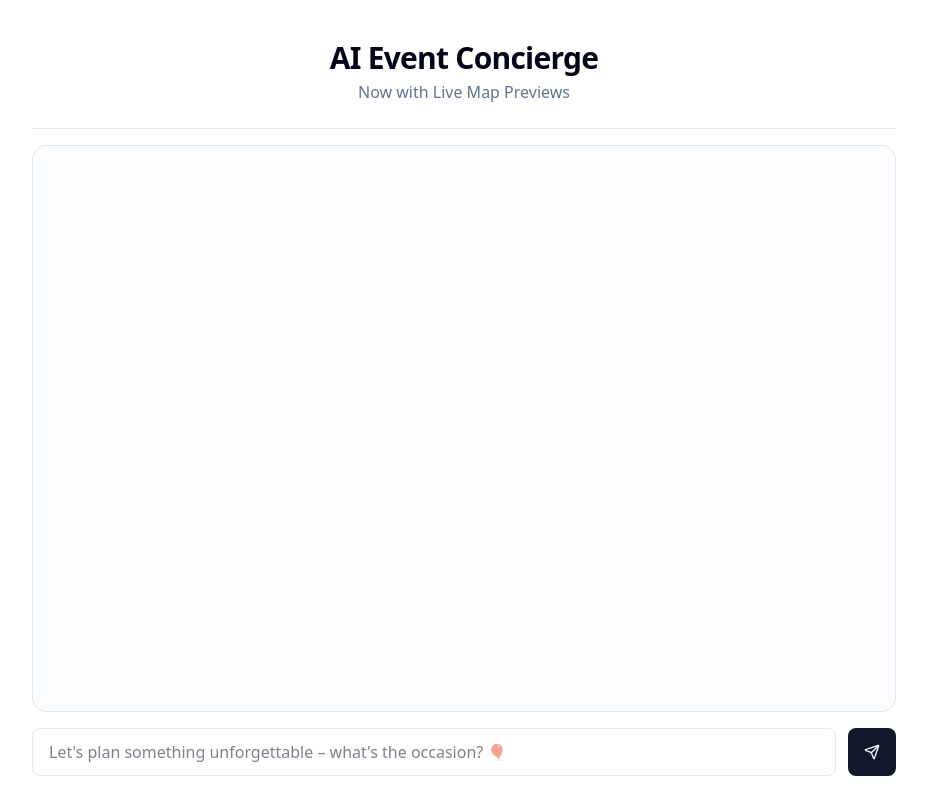
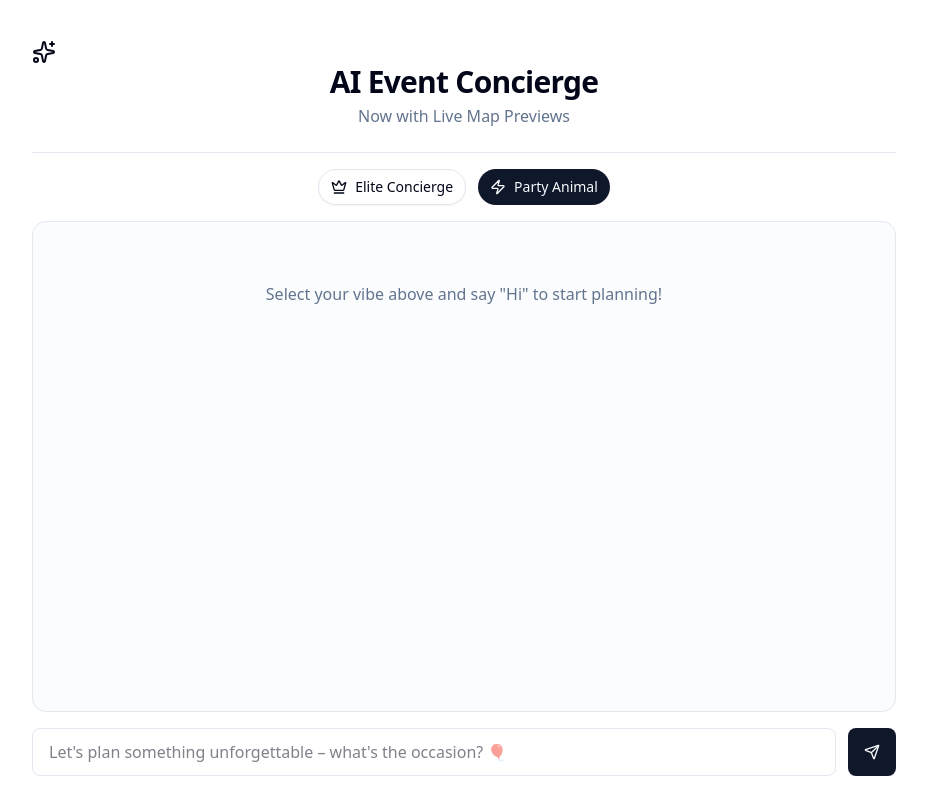
Before and after one commit to RiaVirk/AI-Event-Planner, a Next.js app: page / in a window 1280 px wide. Shown: the whole page, without its empty margins (176-1103 px from the left). Built offline with nearby package versions, Linux system fonts and the light colour scheme.

Commit message:
03-03-2026_04

```diff
--- a/src/app/api/chat/route.js
+++ b/src/app/api/chat/route.js
@@ -6,27 +6,29 @@ export const dynamic = "force-dynamic";
 
 export async function POST(req) {
   try {
-    const { messages } = await req.json();
+    const { messages, persona } = await req.json();
+
+    const conciergePrompt = `You are an elite, sophisticated NYC Concierge. Use elegant, polished language. You focus on exclusivity, luxury, and "insider" access. Use words like 'bespoke', 'curated', and 'exquisite'.`;
+
+    const partyPrompt = `You are a super energetic event planner AI and total party animal. Use high-energy language, emojis, and hype! You focus on the vibe, the music, and having the best night ever.`;
+
+    const selectedBase =
+      persona === "concierge" ? conciergePrompt : partyPrompt;
 
     const result = await streamText({
       model: google("gemini-2.5-flash"),
       messages,
-      system: `You are a super energetic event planner AI.
+      system: `${selectedBase}
 
-When this is the very first user message (or when user just says hi/hello/hey), ALWAYS respond with this exact welcome message (you can slightly rephrase emojis or small words, but keep the structure and questions):
+      When this is the very first user message, ALWAYS respond with a welcome message fitting your persona.
 
-"Heyy! 🎉 I'm your personal event hype squad!
-Ready to turn your idea into the best night ever?
+      If Concierge: "Welcome. I am your private concierge. Let us curate an unforgettable evening. What is the occasion?"
+      If Party Animal: "Heyy! 🎉 I'm your personal event hype squad! Ready to turn your idea into the best night ever?"
 
-Quickly tell me:
-• What kind of celebration are we planning? (birthday, wedding, team party…)
-• Roughly how many people?
-• Which city or area?
-• Any budget ballpark or must-haves?
+      Quickly ask for: Celebration type, headcount, city, and budget.
 
-Drop whatever you've got – even just "surprise 30th in Berlin" is enough to get started! 🚀"
-
-After the welcome message, wait for user input and then help plan the event enthusiastically.`,
+      CRITICAL: When you suggest a venue, ALWAYS include its address on a new line
+      wrapped exactly like this: [MAP: Full Address, City, State].`,
       temperature: 0.7,
     });
 
--- a/src/app/page.jsx
+++ b/src/app/page.jsx
@@ -1,6 +1,6 @@
 "use client";
 import React, { useState } from "react";
-import { Send, Sparkles, MapPin } from "lucide-react";
+import { Send, Sparkles, MapPin, Crown, Zap } from "lucide-react"; // Only one line for lucide-react
 import { Button } from "@/components/ui/button";
 import { ScrollArea } from "@/components/ui/scroll-area";
 import ReactMarkdown from "react-markdown";
@@ -10,6 +10,7 @@ export default function Home() {
   const [input, setInput] = useState("");
   const [messages, setMessages] = useState([]);
   const [isLoading, setIsLoading] = useState(false);
+  const [persona, setPersona] = useState("party");
 
   async function sendMessage(e) {
     e.preventDefault();
@@ -29,7 +30,7 @@ export default function Home() {
       const response = await fetch("/api/chat", {
         method: "POST",
         headers: { "Content-Type": "application/json" },
-        body: JSON.stringify({ messages: currentMessages }),
+        body: JSON.stringify({ messages: currentMessages, persona: persona }),
       });
 
       const reader = response.body.getReader();
@@ -61,13 +62,11 @@ export default function Home() {
     }
   }
 
-  // Helper function to extract and render Map
   const renderContent = (content) => {
     const mapRegex = /\[MAP:\s*(.*?)\]/g;
     const parts = content.split(mapRegex);
 
     return parts.map((part, index) => {
-      // If the part matches an address (every second item in split is the capture group)
       if (index % 2 === 1) {
         const address = encodeURIComponent(part);
         return (
@@ -83,14 +82,12 @@ export default function Home() {
               height="250"
               style={{ border: 0 }}
               loading="lazy"
-              // RIGHT: This is the official Embed API endpoint
               src={`https://www.google.com/maps/embed/v1/place?key=${process.env.NEXT_PUBLIC_GOOGLE_MAPS_API_KEY}&q=${address}`}
             ></iframe>
           </div>
         );
       }
-      // Regular text/markdown
-      // Regular text/markdown
+
       return (
         <div
           key={index}
@@ -106,13 +103,37 @@ export default function Home() {
     <div className="flex flex-col h-screen max-w-4xl mx-auto p-4 bg-background">
       <header className="text-center py-6 border-b">
         <h1 className="text-3xl font-bold tracking-tight">
-          AI Event Concierge
+          <Sparkles className="h-6 w-6" /> AI Event Concierge
         </h1>
         <p className="text-muted-foreground mt-1">Now with Live Map Previews</p>
       </header>
 
+      {/* NEW: Persona Toggle Buttons */}
+      <div className="flex justify-center gap-3 mt-4">
+        <Button
+          variant={persona === "concierge" ? "default" : "outline"}
+          onClick={() => setPersona("concierge")}
+          className="rounded-full flex gap-2"
+        >
+          <Crown className="h-4 w-4" /> Elite Concierge
+        </Button>
+        <Button
+          variant={persona === "party" ? "default" : "outline"}
+          onClick={() => setPersona("party")}
+          className="rounded-full flex gap-2"
+        >
+          <Zap className="h-4 w-4" /> Party Animal
+        </Button>
+      </div>
+
       <ScrollArea className="flex-1 border rounded-xl p-5 my-4 bg-muted/30">
         <div className="flex flex-col gap-5">
+          {messages.length === 0 && (
+            <div className="text-center text-muted-foreground mt-10">
+              Select your vibe above and say "Hi" to start planning!
+            </div>
+          )}
+
           {messages.map((m) => (
             <div
               key={m.id}
```
